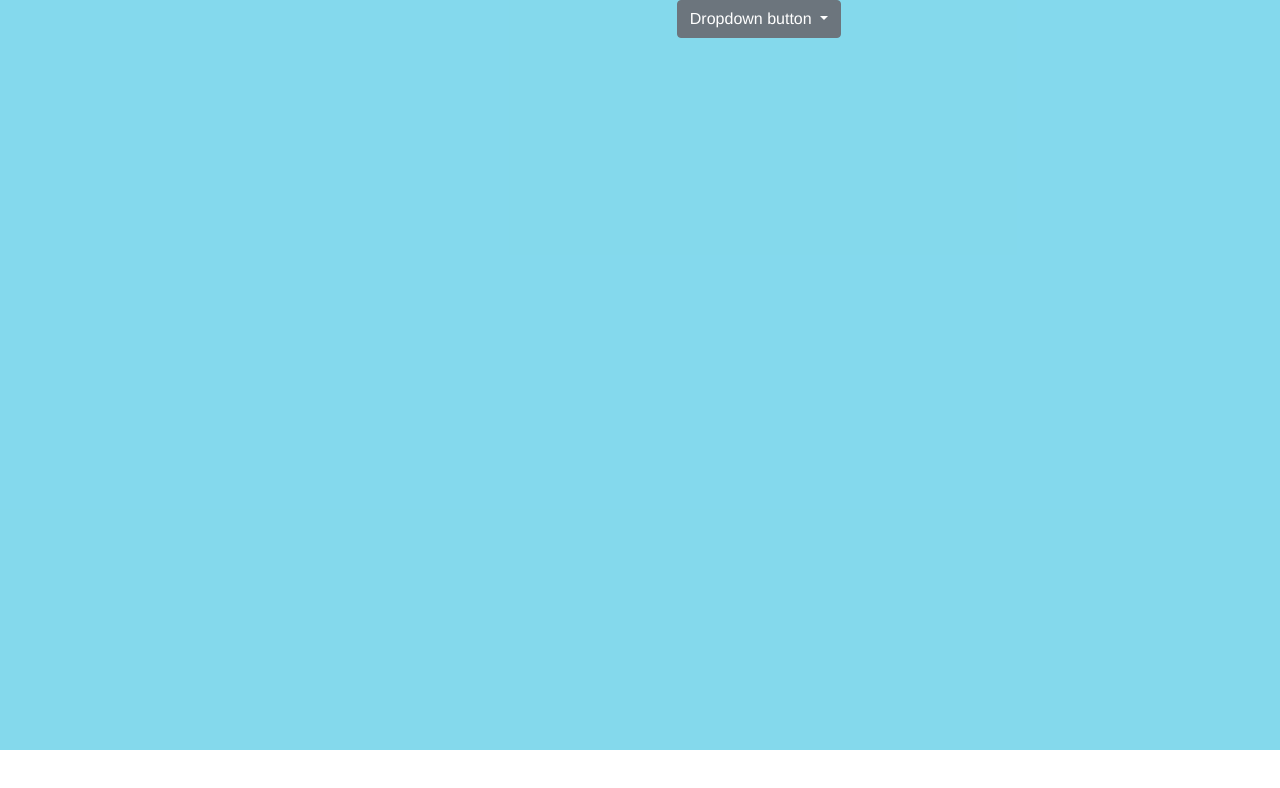
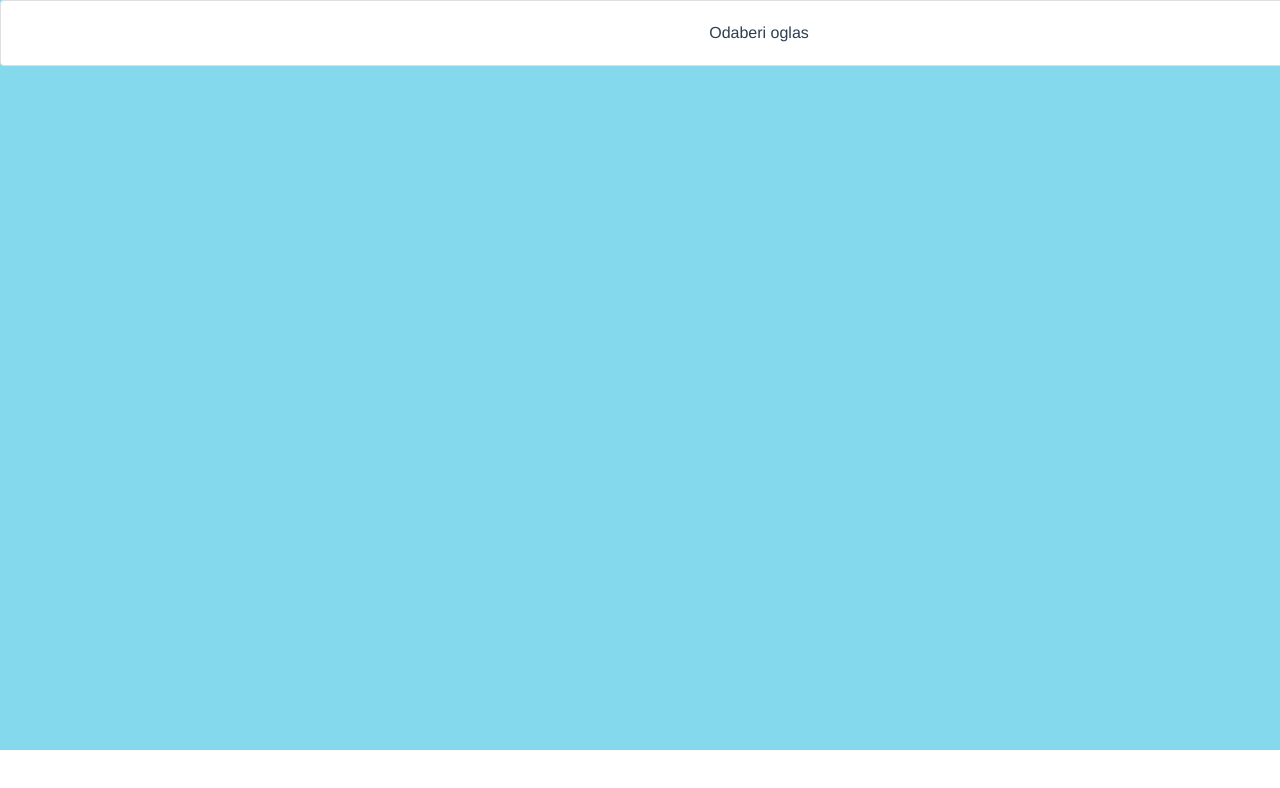
Before and after one commit to Gordana1508/PI-pronadikucnupomocnicu, a Vue app: page /Oglasi in a window 1280 px wide. Shown: the top 788 px of the page. Built offline with nearby package versions, Linux system fonts and the light colour scheme.

Commit message:
Importana baza

```diff
--- a/src/firebase.js
+++ b/src/firebase.js
@@ -13,7 +13,8 @@
 
   // Initialize Firebase
   firebase.initializeApp(firebaseConfig);
-
+  let db=firebase.firestore();
+  let storage=firebase.storage();
   export {
-      firebase,
+      firebase, db
   }
--- a/src/views/Oglasi.vue
+++ b/src/views/Oglasi.vue
@@ -1,14 +1,9 @@
 <template>
     <div class="Oglasi">
-    <div class="dropdown">
-  <button class="btn btn-secondary dropdown-toggle" type="button" id="dropdownMenuButton1" data-bs-toggle="dropdown" aria-expanded="false">
-    Dropdown button
-  </button>
-  <ul class="dropdown-menu" aria-labelledby="dropdownMenuButton1">
-    <li><a class="dropdown-item" href="#">Action</a></li>
-    <li><a class="dropdown-item" href="#">Another action</a></li>
-    <li><a class="dropdown-item" href="#">Something else here</a></li>
-  </ul>
+   <div class="card">
+  <div class="card-body">
+    Odaberi oglas
+  </div>
 </div>
     </div>
 </template>
```
Also changed, not shown: 1 other file (tests, documents, lock files or other folders).
